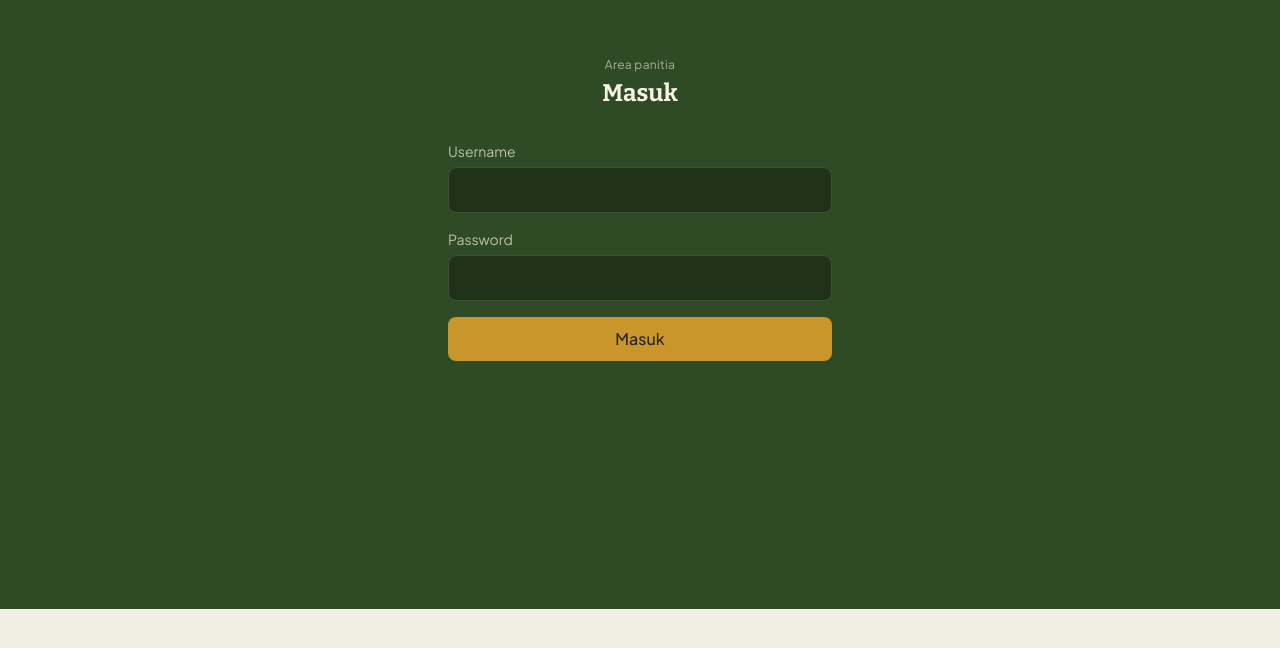
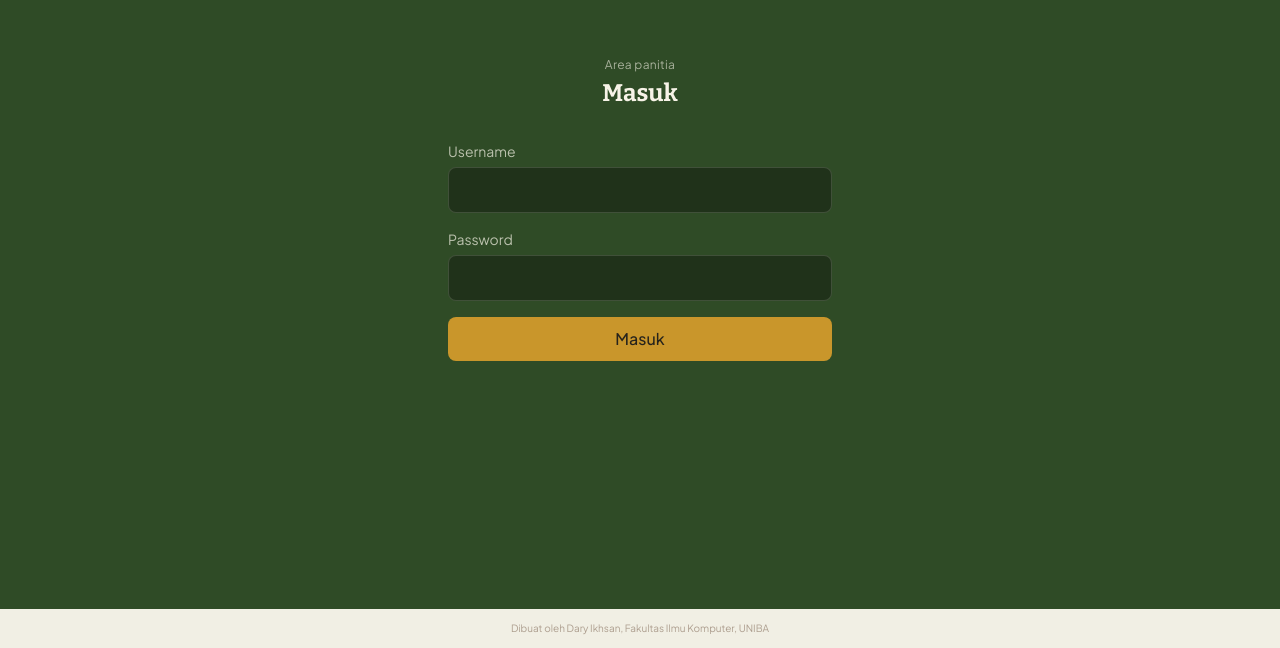
Before and after one commit to mydary/bazarkkn, a Next.js app: page /login in a window 1280 px wide. Shown: the part 191-839 px from the top of the page. Before the commit the page ends 800 px from the top, so only its background shows below. Built offline with nearby package versions, Linux system fonts and the light colour scheme.

Commit message:
Add watermark footer

```diff
--- a/app/layout.tsx
+++ b/app/layout.tsx
@@ -26,6 +26,9 @@ export default function RootLayout({ children }: { children: ReactNode }) {
     <html lang="id" className={`${bitter.variable} ${jakarta.variable}`}>
       <body className="bg-anyaman text-ink font-sans min-h-screen antialiased">
         <Providers>{children}</Providers>
+        <footer className="text-center py-3 text-[10px] text-kerbau/50">
+          Dibuat oleh Dary Ikhsan, Fakultas Ilmu Komputer, UNIBA
+        </footer>
       </body>
     </html>
   );
```
